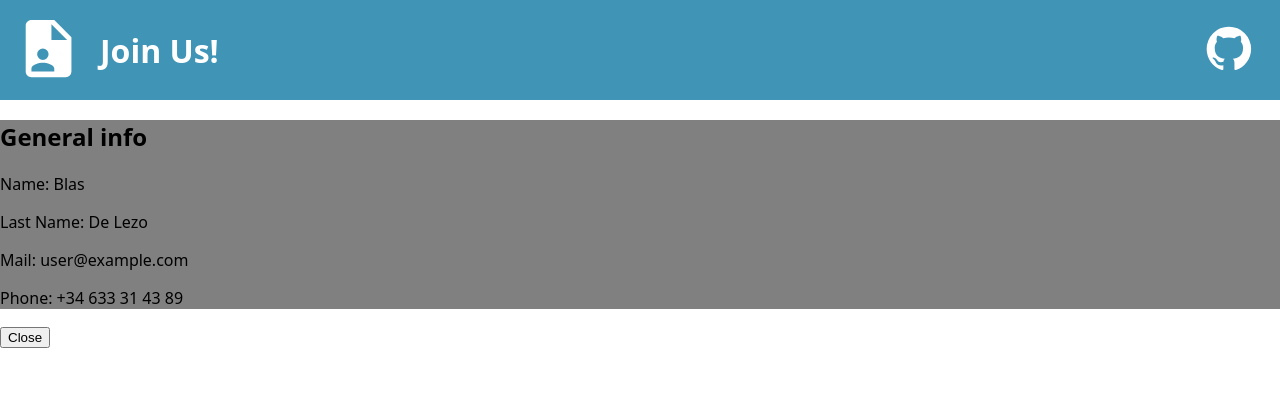
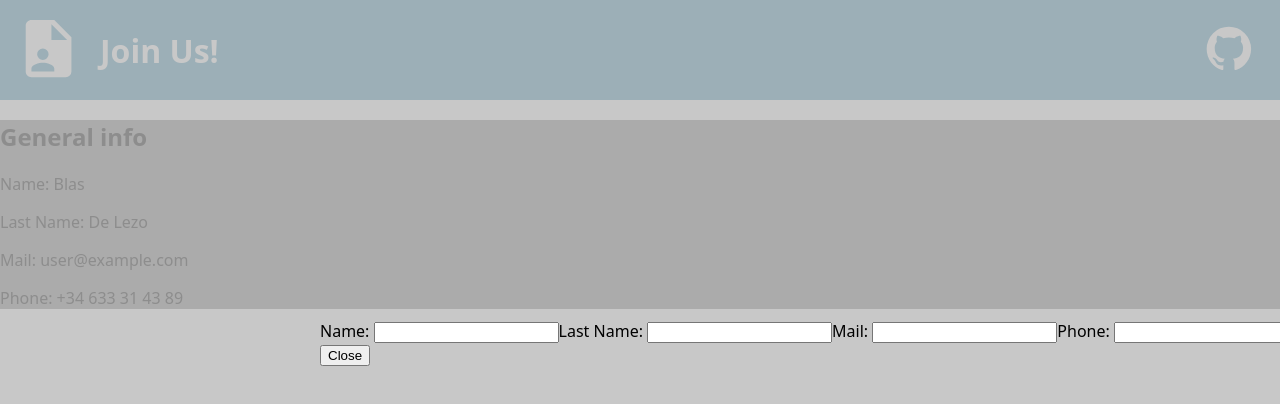
Before and after one commit to Jesusblan/cv-application-react, a React (Vite) app: page / in a window 1280 px wide. Both pictures are taken after a click on the button "Edit Info". Shown: the top 404 px of the page. Built offline with nearby package versions, Linux system fonts and the light colour scheme.

Commit message:
added a function to render the general info form in the editData module

```diff
--- a/src/modules/EditData.jsx
+++ b/src/modules/EditData.jsx
@@ -7,15 +7,37 @@ function SetPopup(){
 
     if (isPopup === false){
         return (
-            <button onClick={()=> setPopup(true)}>Edit Info</button>
+            <button className='edit' onClick={()=> setPopup(true)}>Edit Info</button>
         );
     }
     else {
         return (
-            <button onClick={()=> setPopup(false)}>Close</button>
+            <div className='input'>
+
+                <InfoForm />
+                <button className='close' onClick={()=> setPopup(false)}>Close</button>
+            </div>
         );
     }
 
 }
 
+function InfoForm(){
+    return (
+        <div className='infoForm'>
+            <label>Name: </label>
+            <input type='text'/>
+
+            <label>Last Name: </label>
+            <input type='text' />
+
+            <label>Mail: </label>
+            <input type='email' />
+
+            <label>Phone: </label>
+            <input type='tel' />
+        </div>
+    );
+}
+
 export default SetPopup
--- a/src/styles/EditData.css
+++ b/src/styles/EditData.css
@@ -0,0 +1,10 @@
+.input{
+    position: fixed;
+    top: 0;
+    left: 0;
+    width: 100%;
+    height: 100%;
+    padding: 25%;
+    background-color: rgba(184, 184, 184, 0.77);
+
+}
```
